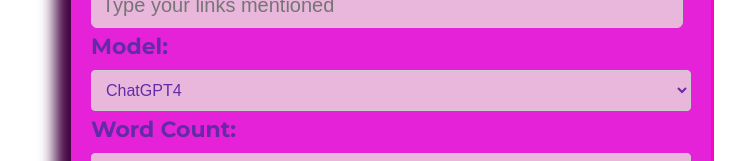
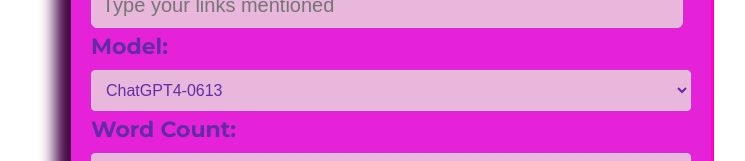
Before and after one commit to jasonhand/generative-debrief, a React (Create React App) app: page / in a window 1280 px wide. Shown: the part 851-1012 px from the top of the page, without its empty margins (249-994 px from the left). Built offline with nearby package versions, Linux system fonts and the light colour scheme; no server answers.

Commit message:
Adding more model options

```diff
--- a/src/App.js
+++ b/src/App.js
@@ -160,9 +160,11 @@
           <label>Links:</label>
           <input type="text" name="links" placeholder="Type your links mentioned" onChange={handleChange} />
           <label htmlFor="model">Model:</label>
-            <select id="model" name="model" defaultValue="gpt-4" onChange={handleChange}>
+            <select id="model" name="model" defaultValue="gpt-4-0613" onChange={handleChange}>
               <option value="gpt-3.5-turbo">ChatGPT3.5-turbo</option>
               <option value="gpt-4">ChatGPT4</option>
+              <option value="gpt-4-0314">ChatGPT4-0314</option>
+              <option value="gpt-4-0613">ChatGPT4-0613</option>
             </select>
             <label htmlFor="word_count">Word Count:</label>
             <select id="word_count" name="word_count" defaultValue="150" onChange={handleChange}>
```
